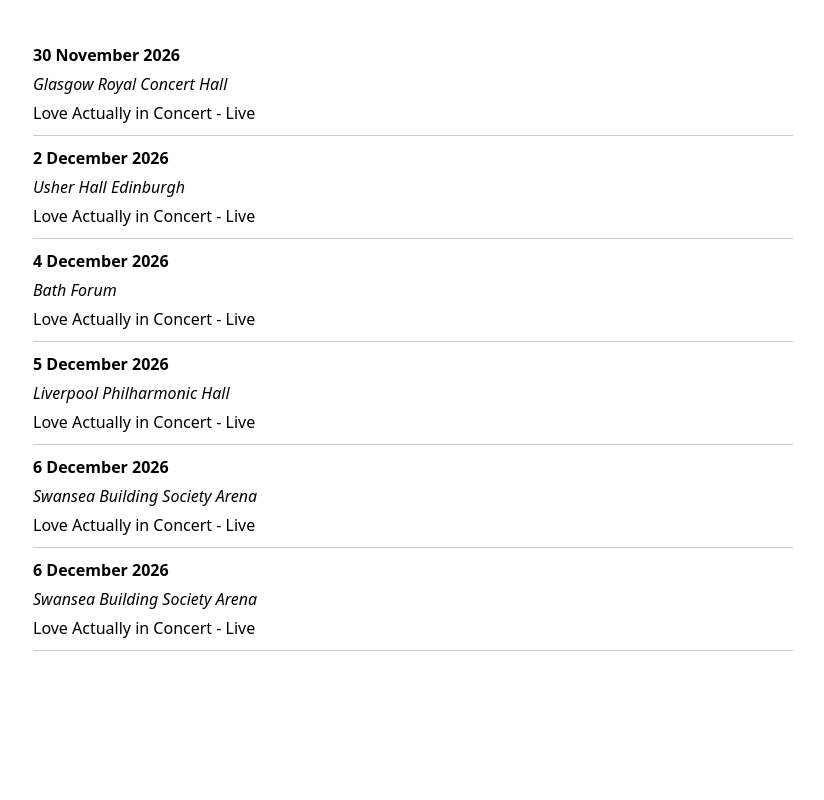
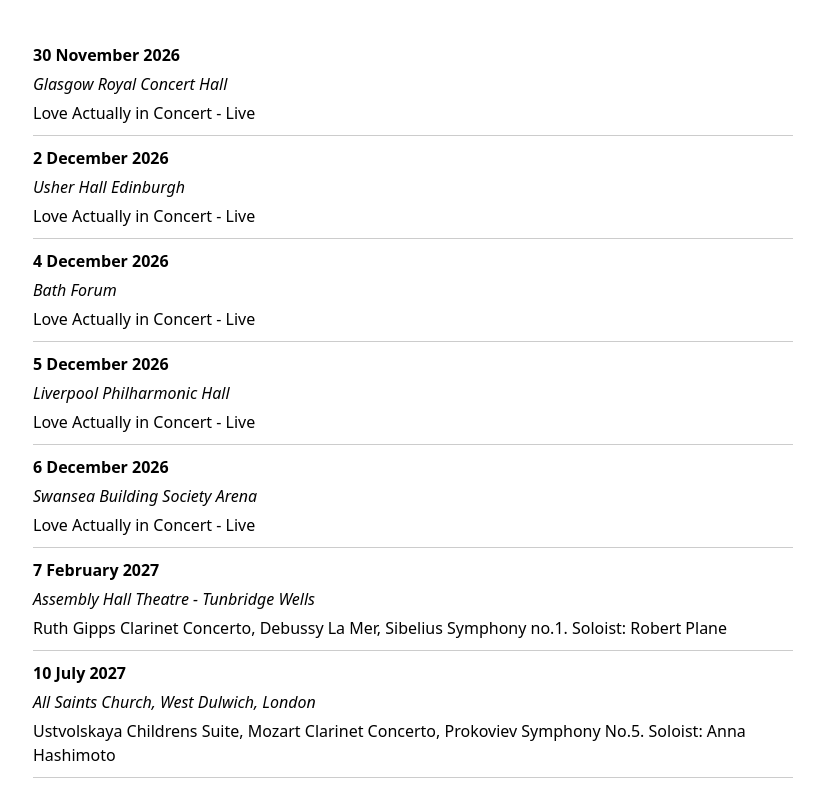
Before and after one commit to mikeSitebaby/mikewebsite, a React (Create React App) app: page / in a window 1280 px wide. Shown: the part 885-1685 px from the top of the page, without its empty margins (227-1051 px from the left). Built offline with nearby package versions, Linux system fonts and the light colour scheme.

Commit message:
RTWSO LO Dates

```diff
--- a/src/Components/Calendar.js
+++ b/src/Components/Calendar.js
@@ -34,10 +34,16 @@
     ticketLink: 'https://musicalsontour.co.uk/love-actually-in-concert-with-live-orchestra-tour/'
   },
   {
-    date: '6 December 2026',
-    location: 'Swansea Building Society Arena',
-    details: 'Love Actually in Concert - Live',
-    ticketLink: 'https://musicalsontour.co.uk/love-actually-in-concert-with-live-orchestra-tour/'
+    date: '7 February 2027',
+    location: 'Assembly Hall Theatre - Tunbridge Wells',
+    details: 'Ruth Gipps Clarinet Concerto, Debussy La Mer, Sibelius Symphony no.1. Soloist: Robert Plane',
+    ticketLink: 'https://rtwso.org'
+  },
+  {
+    date: '10 July 2027',
+    location: 'All Saints Church, West Dulwich, London',
+    details: 'Ustvolskaya Childrens Suite, Mozart Clarinet Concerto, Prokoviev Symphony No.5. Soloist: Anna Hashimoto',
+    ticketLink: 'https://www.lambeth-orchestra.org.uk'
   },
   // Add more concerts here
 ];
```
